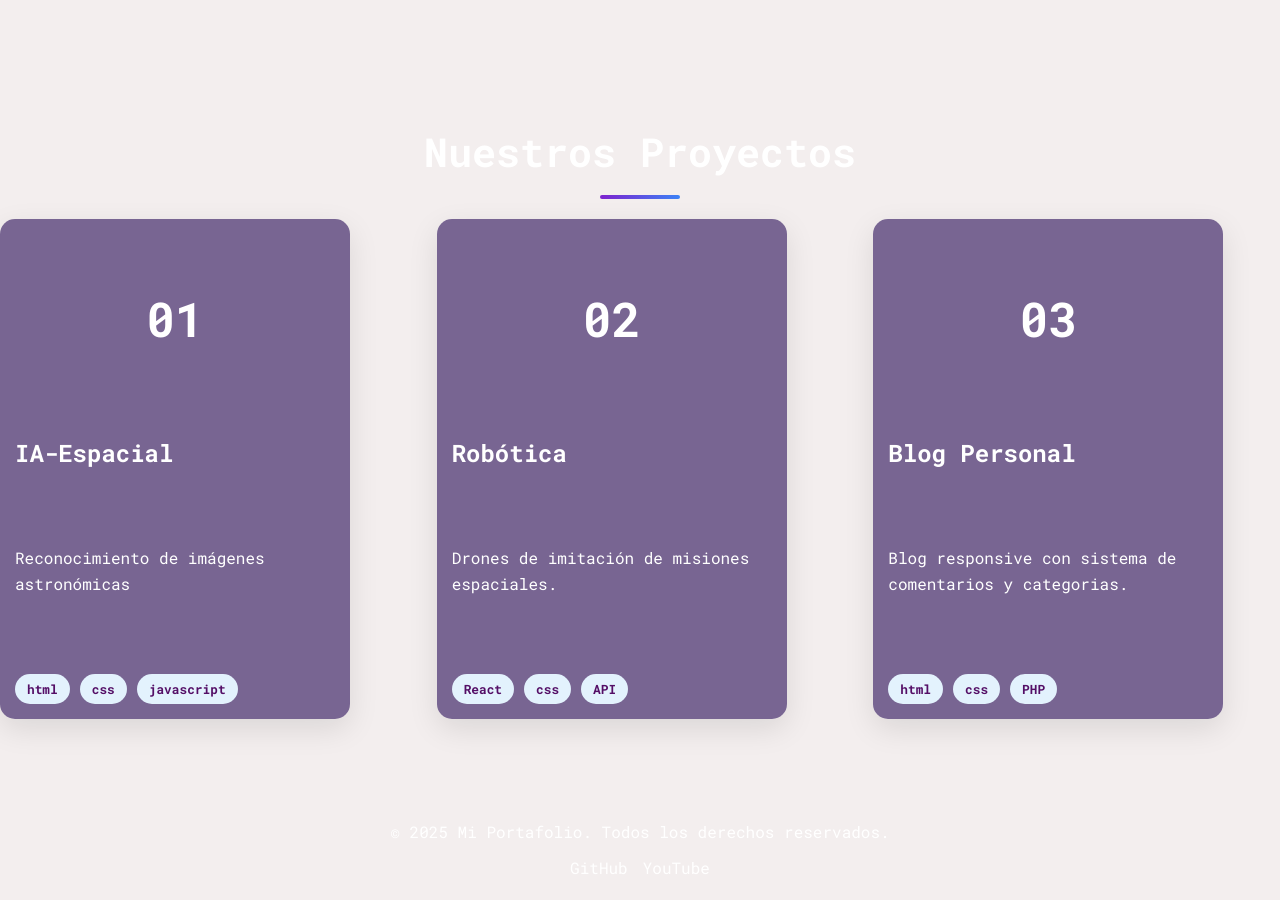
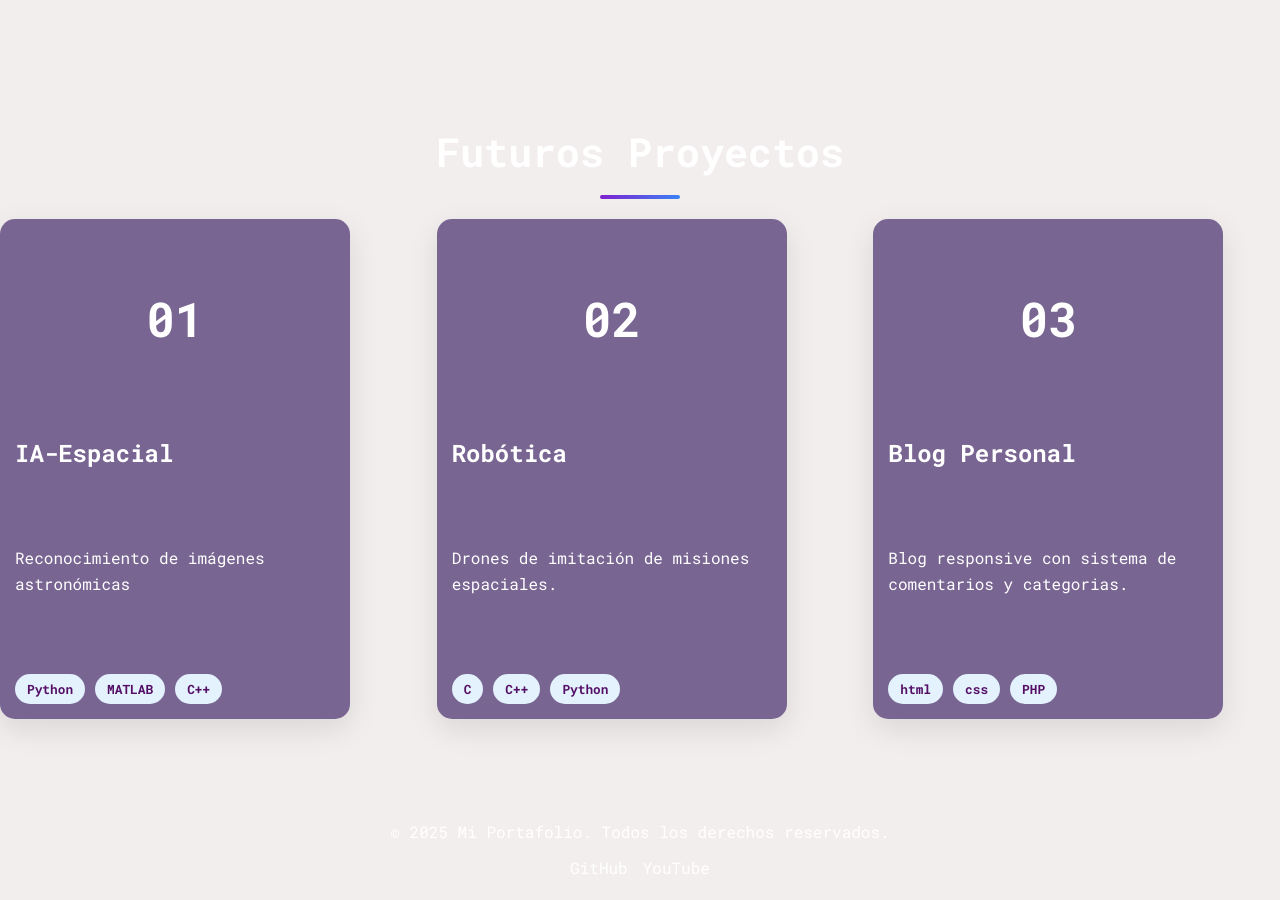
Before and after one commit to dinogamboa111/Evaluacion-1-Grupo-4, a website: page Grupo-4-html-css-javascript/index.html in a window 1280 px wide. Shown: the part 1620-2520 px from the top of the page. Drawn offline with Linux system fonts and the light colour scheme.

Commit message:
Cambios seccion proyectos
-modificacion de lenguajes de uso

```diff
--- a/Grupo-4-html-css-javascript/index.html
+++ b/Grupo-4-html-css-javascript/index.html
@@ -85,7 +85,7 @@
 <!-- SECCIÓN PROYECTOS -->
  <section id="proyectos" class="projects">
     <div class="proyect-container">
-        <h2 class="section-title">Nuestros Proyectos</h2>
+        <h2 class="section-title">Futuros Proyectos</h2>
         <div class="projects-grid">
             <div class="project-card">
                 <div class="project-image">01</div>
@@ -93,9 +93,9 @@
                     <h3>IA-Espacial</h3>
                     <p>Reconocimiento de imágenes astronómicas </p>
                     <div class="project-tech">
-                        <span>html</span>
-                        <span>css</span>
-                        <span>javascript</span>
+                        <span>Python</span>
+                        <span>MATLAB</span>
+                        <span>C++</span>
                     </div>
                 </div>
             </div>
@@ -106,9 +106,9 @@
                     <h3>Robótica</h3>
                     <p>Drones de imitación de misiones espaciales.</p>
                     <div class="project-tech">
-                        <span>React</span>
-                        <span>css</span>
-                        <span>API</span>
+                        <span>C</span>
+                        <span>C++</span>
+                        <span>Python</span>
                     </div>
                 </div>
             </div>
```
